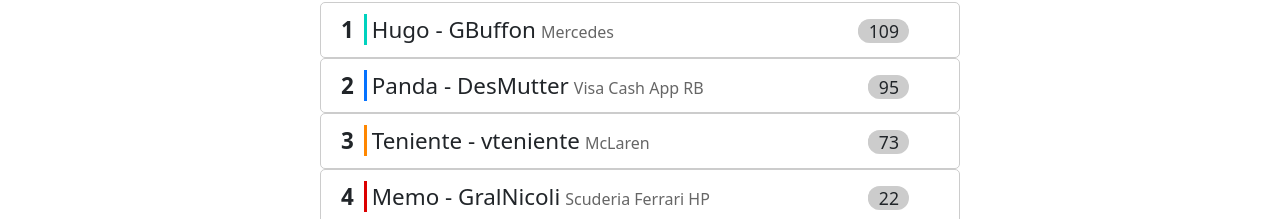
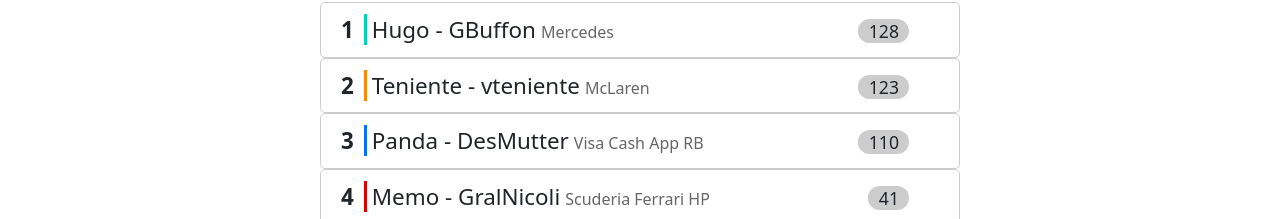
Before and after one commit to hugotb88/f1leaguefront, a React (Vite) app: page /generalStandings in a window 1280 px wide. Shown: the part 226-445 px from the top of the page. Built offline with nearby package versions, Linux system fonts and the light colour scheme.

Commit message:
Updated results until Round 7 - Las Vegas

```diff
--- a/src/data/mocked.ts
+++ b/src/data/mocked.ts
@@ -9,25 +9,25 @@
         team: 'Mercedes',
         teamCSS: 'mercedes',
         championshipPosition: 1,
-        championshipPoints: 109
+        championshipPoints: 128
     },
     {
         id: 2,
+        name: 'Teniente',
+        gamertag: 'vteniente',
+        team: 'McLaren',
+        teamCSS: 'mclaren',
+        championshipPosition: 2,
+        championshipPoints: 123
+    },
+    {
+        id: 3,
         name: 'Panda',
         gamertag: 'DesMutter',
         team: 'Visa Cash App RB',
         teamCSS: 'vcarb',
-        championshipPosition: 2,
-        championshipPoints: 95
-    },
-    {
-        id: 3,
-        name: 'Teniente',
-        gamertag: 'vteniente',
-        team: 'McLaren',
-        teamCSS: 'mclaren',
         championshipPosition: 3,
-        championshipPoints: 73
+        championshipPoints: 110
     },
     {
         id: 4,
@@ -36,7 +36,7 @@
         team: 'Scuderia Ferrari HP',
         teamCSS: 'ferrari',
         championshipPosition: 4,
-        championshipPoints: 22
+        championshipPoints: 41
     },
     {
         id: 5,
--- a/src/data/tracks.ts
+++ b/src/data/tracks.ts
@@ -27,9 +27,9 @@
 }, {
   "id": 12, "name": "Japan", image: "https://ecdn.codemasters.com/ecdn/Racenet/PROD//F12024/event_location_hub/13.jpg",
 }, {
-  "id": 13, "name": "Las Vegas", image: "https://ecdn.codemasters.com/ecdn/Racenet/PROD//F12024/event_location_hub/31.jpg"
+  "id": 13, "name": "Las Vegas", image: "https://ecdn.codemasters.com/ecdn/Racenet/PROD//F12024/event_location_hub/31.jpg", winner: "vteniente"
 }, {
-  "id": 14, "name": "Lusail", image: "https://ecdn.codemasters.com/ecdn/Racenet/PROD//F12024/event_location_hub/32.jpg",
+  "id": 14, "name": "Lusail", image: "https://ecdn.codemasters.com/ecdn/Racenet/PROD//F12024/event_location_hub/32.jpg", winner: "vteniente"
 }, {
   "id": 15, "name": "Mexico", image: "https://ecdn.codemasters.com/ecdn/Racenet/PROD//F12024/event_location_hub/19.jpg",
 }, {
```
